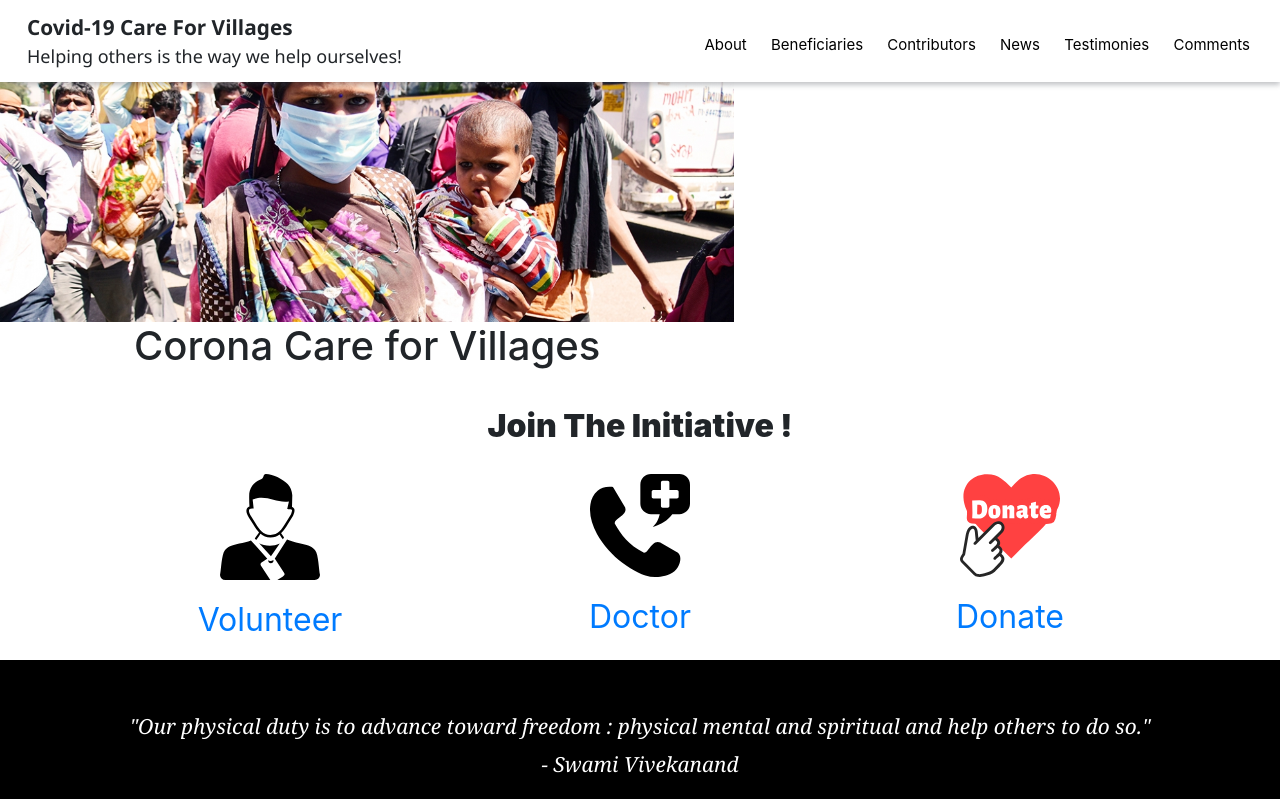
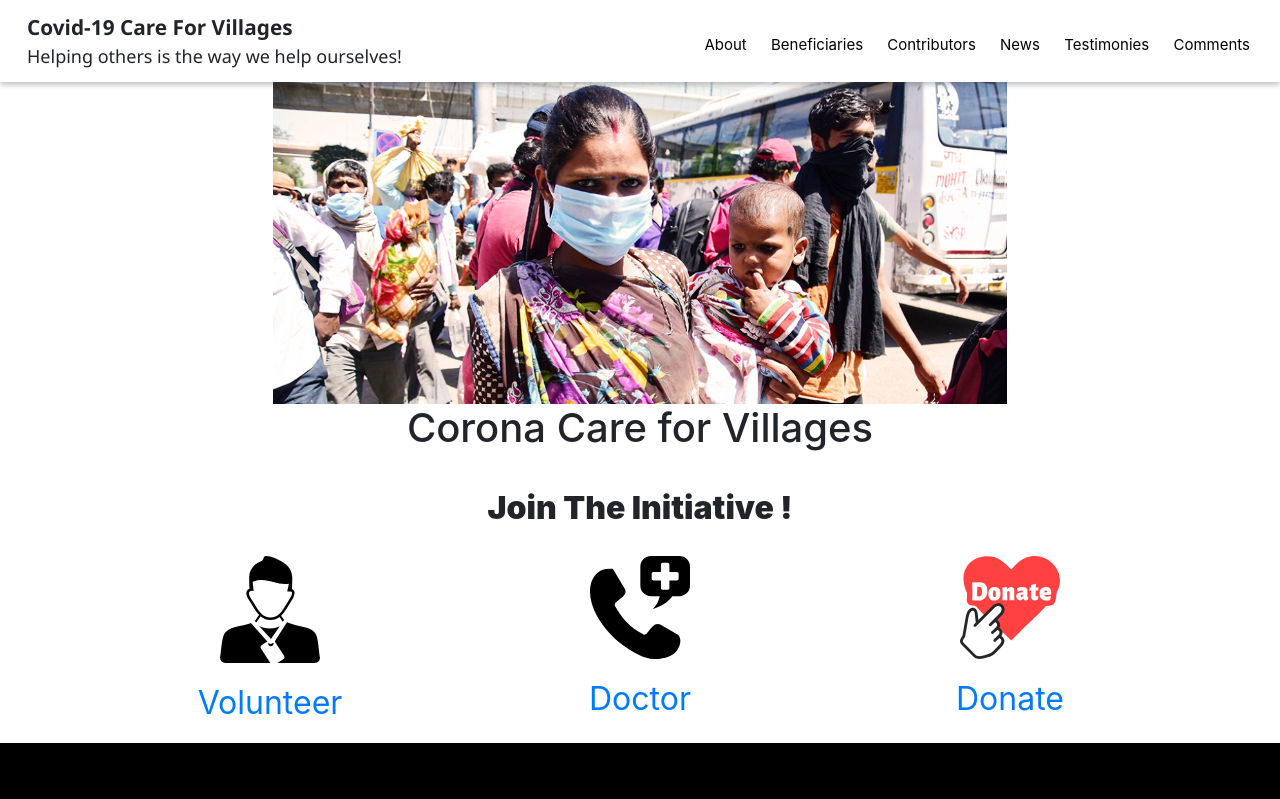
Before and after one commit to rahuljain1310/Corona-Care-For-Villages, a React (Create React App) app in the folder frontend/: page / in a window 1280 px wide. Shown: the top 799 px of the page. Built offline with nearby package versions, Linux system fonts and the light colour scheme.

Commit message:
minor CSS changes

```diff
--- a/frontend/src/components/Header/header.css
+++ b/frontend/src/components/Header/header.css
@@ -1,6 +1,7 @@
 header {
   padding: 12px;
-  position:fixed;
+  position:sticky;
+  top: 0px;
   background-color: #fff;
   width: 100%;
   z-index: 1000;
--- a/frontend/src/components/Home/Home.js
+++ b/frontend/src/components/Home/Home.js
@@ -10,7 +10,7 @@ function Home() {
   return (
     <div>
       <Row>
-        <Col lg={7}>
+        <Col lg={7} className="mx-auto">
           <img src={header} width="100%" />
           <h1 className="header">Corona Care for Villages</h1>
         </Col>
```
